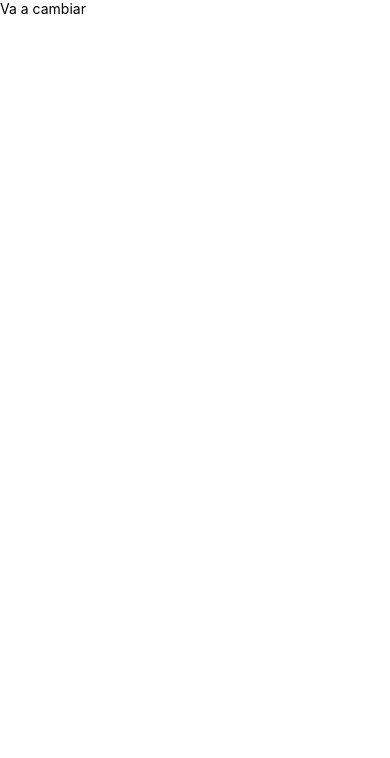
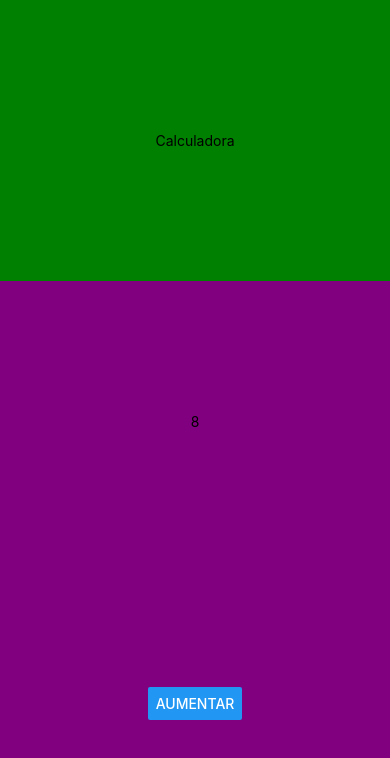
Before and after one commit to emorales15b/CursoReact, a React Native app: screen / in a window 390 px wide. Shown: the top 758 px of the page. Built offline with nearby package versions, Linux system fonts and the light colour scheme.

Commit message:
Se separio la aplicacion en diferentes modulos

```diff
--- a/App.js
+++ b/App.js
@@ -1,26 +1,62 @@
 import React from 'react';
-import { StyleSheet, Text, View } from 'react-native';
+import { StyleSheet, Text, View, Button } from 'react-native';
+import Inicio from './Inicio';
+import Body from './Body';
+import Final from './Final';
 
-class App extends React.Component {
-  render() {
-    return (
+//export default
+class App extends React.Component{
+ constructor(){
+   super();
+   this.state={
+     numero: 8
+   }
+ }
+
+ aumentar = () => {
+   this.setState({
+     numero: this.state.numero +1
+   })
+ }
+
+ disminuir = () => {
+   this.setState({
+     numero: this.state.numero -1
+   })
+ }
+
+ render(){
+   return(
      <View style={styles.container}>
-        <Text>Va a cambiar</Text>
-      </View>
 
 
+        <Inicio name="Calculadora" />
+
+        <Body numero={this.state.numero}  />
+        <Final sumar={this.aumentar} />
+
+     </View>
    );
  }
 }
+
+
 
 const styles = StyleSheet.create({
  container: {
    flex: 1,
    backgroundColor: '#fff',
-    alignItems: 'flex-start',
-    justifyContent: 'flex-start',
+ },
+ cajaDos:{
+   flex: 3,
+   backgroundColor: 'white',
+   justifyContent: 'center',
+   alignItems: 'center',
+ },
+ cajaTres:{
+   flex: 1,
+   backgroundColor: 'red',
  },
 });
 
-
 export default App;
--- /dev/null
+++ b/Body.js
@@ -0,0 +1,29 @@
+import React from 'react'
+import { StyleSheet, Text, View, Button } from 'react-native';
+
+ class Body extends React.Component {
+
+  render() {
+    return (
+      <View style={styles.container}>
+        <Text>
+           {this.props.numero}
+         </Text>
+      </View>
+    )
+  }
+}
+
+
+
+const styles = StyleSheet.create({
+  container: {
+   flex: 1,
+   backgroundColor: 'purple',
+   justifyContent: 'center',
+   alignItems: 'center',
+  },
+
+ });
+
+export default Body;
--- /dev/null
+++ b/Final.js
@@ -0,0 +1,25 @@
+import React from 'react'
+import { StyleSheet, Text, View, Button } from 'react-native';
+
+ class Final extends React.Component {
+  render() {
+    return (
+      <View style={styles.container}>
+        <Button title="Aumentar" onPress={this.props.sumar} />
+      </View>
+    )
+  }
+}
+
+
+const styles = StyleSheet.create({
+    container: {
+     flex: 1,
+     backgroundColor: 'purple',
+     justifyContent: 'center',
+     alignItems: 'center',
+    },
+
+   });
+
+export default Final;
--- a/Inicio.js
+++ b/Inicio.js
@@ -1,77 +1,34 @@
 import React from 'react';
 import { StyleSheet, Text, View, Button } from 'react-native';
 
-
+//export default
 class Inicio extends React.Component{
-    constructor(){
-        super();
-        this.state={
-            numero:23
-        }
-    }
 
 
-    aumentar=()=>{
-        this.setState({
-            numero: this.state.numero +1
-        })
-    }
 
 
-    disminuir=()=>{
-        this.setState({
-            numero: this.state.numero -1
-        })
-    }
+ render(){
+   return(
+     <View style={styles.container}>
+
+         <Text>{this.props.name}</Text>
 
 
-    render(){
-        return (
-            <View style={styles.container} >
-                <View style={styles.cajaUno}>
-                <Text>CURSO HUGO</Text>
-                <Text>CURSO REACT</Text>
-                <Text>Test</Text>
-                    <Text>Titulo aries</Text>
-                </View>
-                <View style={styles.cajaDos}>
-                 {/*   <Text>2</Text>*/}
-                 <Text>{this.state.numero}</Text>
-                </View>
-                <View style={styles.cajaTres}>
-                    <Button title="Click para Aumentar" onPress={ () => { this.aumentar(); } } />
-                    <Button title="Click para Restar" onPress={ () =>  { this.disminuir(); }  } />
-                </View>
-            </View >
-        );
-    }
+     </View>
+   );
+ }
 }
 
 
 
+const styles = StyleSheet.create({
+ container: {
+  flex: 1,
+  backgroundColor: 'green',
+  justifyContent: 'center',
+  alignItems: 'center',
+ },
 
-const styles = StyleSheet.create({
-  container: {
-    flex: 1,
-    backgroundColor: red,
-  },
-  cajaUno:{
-      flex: 1,
-      backgroundColor: '#00ff00',
-      justifyContent: 'center',
-      alignItems: 'center'
-  },
-  cajaDos:{
-    flex: 3,
-    backgroundColor: '#90EE90',
-    justifyContent: 'center',
-    alignItems: 'center'
-    },
-    cajaTres:{
-    flex: 1,
-    backgroundColor: '#006400',
-    },
 });
 
-
 export default Inicio;
```
Lines whose indentation alone changed are shown as unchanged.
